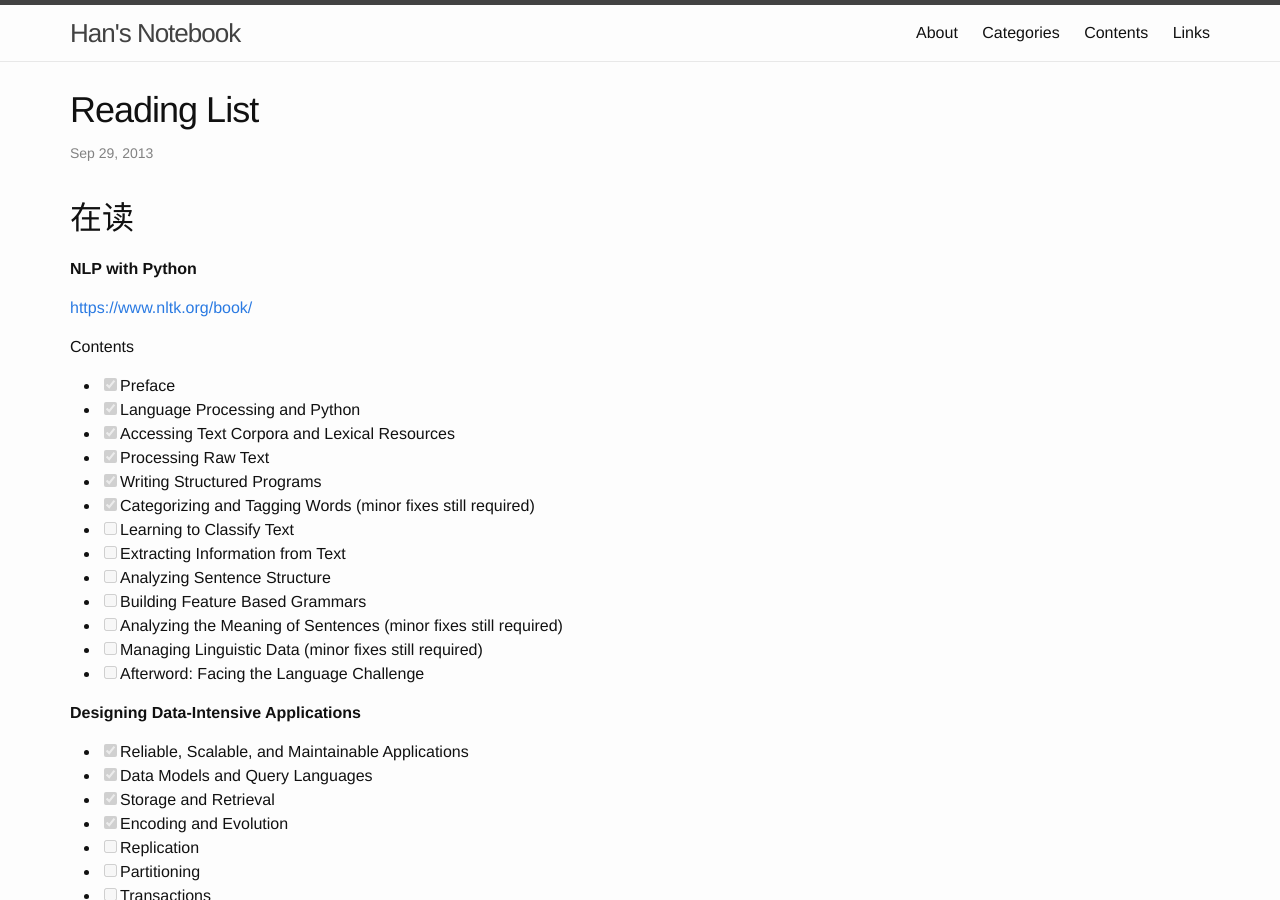
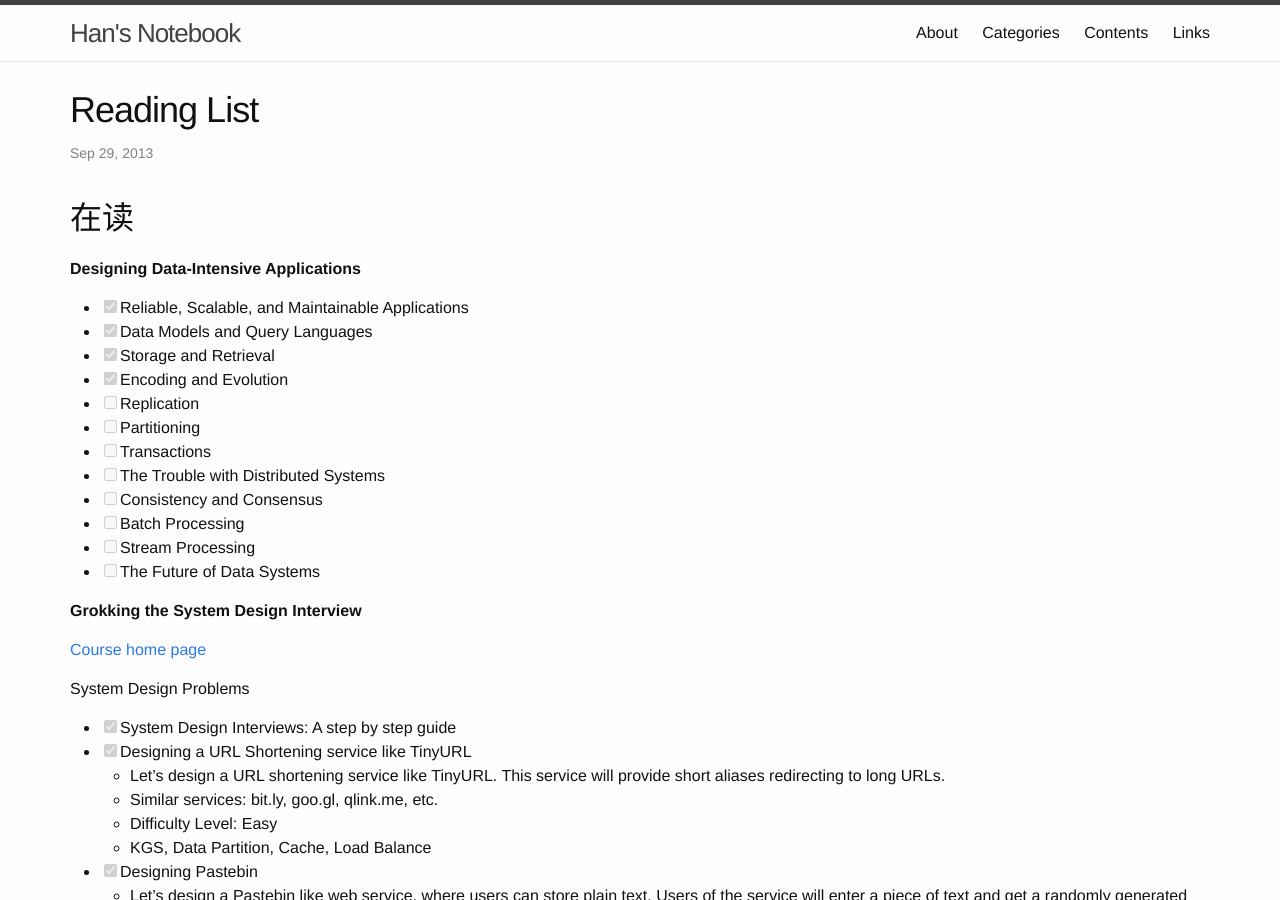
Before and after one commit to FiveEyes/FiveEyes.github.io, a Jekyll site: the page built from _posts/2013-09-29-Reading-List.md, in a window 1280 px wide and 900 px high. Built offline with Jekyll 4.4.1, drawn with Linux system fonts in a browser that asks for light colours; some of the changed text lies outside the part shown.

Commit message:
Update 2013-09-29-Reading-List.md

```diff
--- a/_posts/2013-09-29-Reading-List.md
+++ b/_posts/2013-09-29-Reading-List.md
@@ -7,25 +7,6 @@
 
 
 # 在读
-
-**NLP with Python**
-
-[https://www.nltk.org/book/](https://www.nltk.org/book/)
-
-Contents
-  * [x] Preface
-  * [x] Language Processing and Python
-  * [x] Accessing Text Corpora and Lexical Resources
-  * [x] Processing Raw Text
-  * [x] Writing Structured Programs
-  * [x] Categorizing and Tagging Words (minor fixes still required)
-  * [ ] Learning to Classify Text
-  * [ ] Extracting Information from Text
-  * [ ] Analyzing Sentence Structure
-  * [ ] Building Feature Based Grammars
-  * [ ] Analyzing the Meaning of Sentences (minor fixes still required)
-  * [ ] Managing Linguistic Data (minor fixes still required)
-  * [ ] Afterword: Facing the Language Challenge
 
 **Designing Data-Intensive Applications**
   - [x] Reliable, Scalable, and Maintainable Applications
```
Also changed, not shown: other parts of _posts/2013-09-29-Reading-List.md (+22 -3 lines).
